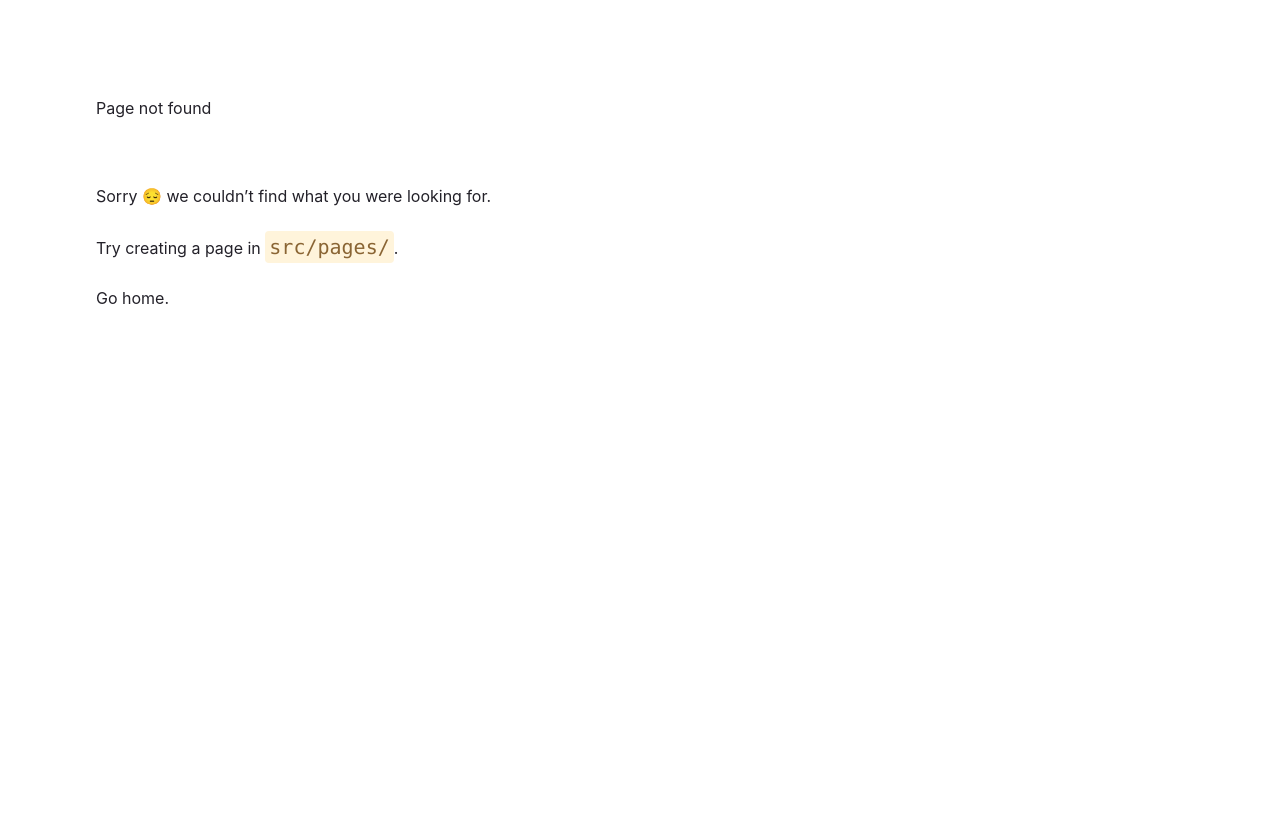
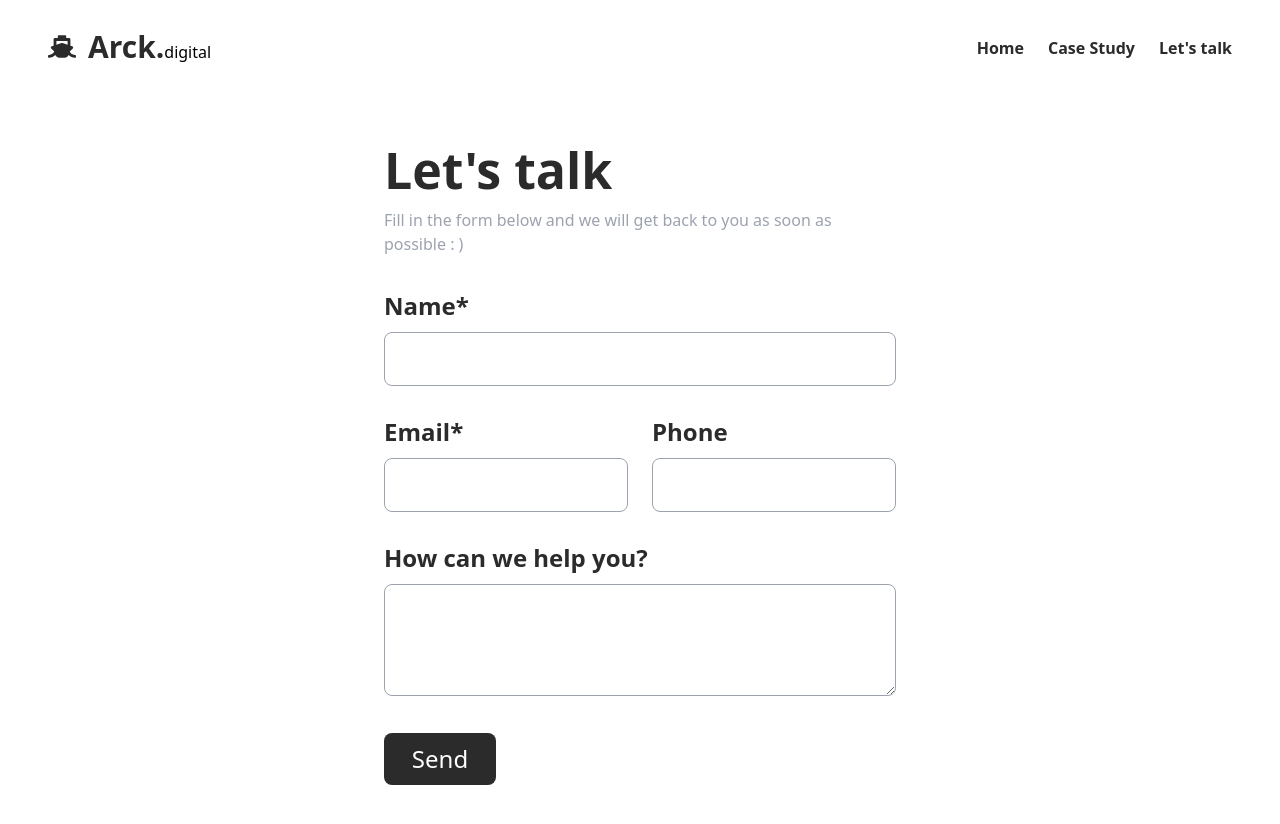
Before and after one commit to keganXi/arck-digital, a Gatsby site: page /contact in a window 1280 px wide. Before the commit this address had no page. Before the commit the page ends 800 px from the top, so only its background shows below. Built offline with nearby package versions, Linux system fonts and the light colour scheme; Gatsby itself is replaced by a stand-in of ours.

Commit message:
created contact page and added navigation links

```diff
--- a/src/components/Contact.jsx
+++ b/src/components/Contact.jsx
@@ -1,5 +1,6 @@
 // React imports
 import React, { Component } from "react";
+import { Link } from "gatsby";
 
 
 class Contact extends Component{
@@ -11,7 +12,9 @@ class Contact extends Component{
                 </div>
 
                 <div>
-                    <button className="rounded-lg bg-primary py-3 px-6 text-white font-semibold hover:bg-primary-hover duration-300">Let's get to work</button>
+                    <Link to="/contact">
+                        <button className="rounded-lg bg-primary py-3 px-6 text-white font-semibold hover:bg-primary-hover duration-300">Let's get to work</button>
+                    </Link>
                 </div>
             </div>
         );
--- a/src/components/Intro.jsx
+++ b/src/components/Intro.jsx
@@ -1,5 +1,6 @@
 // React imports.
 import React, { Component } from "react";
+import { Link } from "gatsby";
 
 
 // Images imports.
@@ -9,6 +10,7 @@ import PaymentBanner from "../images/payment-solution.svg";
 import TwitterIcon from "../images/twitter.svg";
 import InstagramIcon from "../images/instagram.svg";
 import LinkedinIcon from "../images/linkedin-in.svg";
+
 
 
 class Intro extends Component {
@@ -26,7 +28,9 @@ class Intro extends Component {
                             </div>
 
                             <div className="pt-7">
-                                <button className="rounded-lg bg-primary py-3 px-6 text-white font-semibold hover:bg-primary-hover duration-300">Let's talk</button>
+                                <Link to="/contact">
+                                    <button className="rounded-lg bg-primary py-3 px-6 text-white font-semibold hover:bg-primary-hover duration-300">Let's talk</button>
+                                </Link>
                                 <button className="rounded-lg bg-primary py-3 px-6 text-white font-semibold mx-1 sm:mx-4 hover:bg-primary-hover duration-300">How we work</button>
                             </div>
 
--- a/src/components/Navbar.jsx
+++ b/src/components/Navbar.jsx
@@ -1,7 +1,6 @@
 // React imports.
 import React, { Component } from "react";
-
-// Gatsby imports.
+import { Link } from "gatsby"
 
 // Image imports.
 import ShipIcon from "../images/ship.svg";
@@ -53,8 +52,13 @@ class Navbar extends Component{
                                         <img src={MenuIcon} alt="menu" height="20px" width="20px" />
                                     </button>
                                     <div className="sm:block hidden">
-                                        <span className="mr-6 font-semibold text-primary text-x-sm cursor-pointer">Case Study</span>
-                                        <span className="text-primary font-semibold text-x-sm cursor-pointer">Let's talk</span>
+                                        <Link to="/">
+                                            <span className="text-primary font-semibold text-x-sm cursor-pointer">Home</span>
+                                        </Link>
+                                        <span className="mx-6 font-semibold text-primary text-x-sm cursor-pointer">Case Study</span>
+                                        <Link to="/contact">
+                                            <span className="text-primary font-semibold text-x-sm cursor-pointer">Let's talk</span>
+                                        </Link>
                                     </div>
                                 </div>
                             </div>
@@ -95,6 +99,12 @@ const sidebar = (props) => {
             <div>
                 <div className="text-center text-white text-sembold text-md">
                     <div className="m-4">
+                        <Link to="/">
+                            <h1>Home</h1>
+                        </Link>
+                    </div>
+
+                    <div className="m-4">
                         <h1>Services</h1>
                     </div>
 
@@ -103,7 +113,9 @@ const sidebar = (props) => {
                     </div>
 
                     <div className="m-4">
-                        <h1>Let's talk</h1>
+                        <Link to="/contact">
+                            <h1>Let's talk</h1>
+                        </Link>
                     </div>
                 </div>
             </div>
--- /dev/null
+++ b/src/pages/contact.jsx
@@ -0,0 +1,64 @@
+// React imports
+import React, { Component } from "react";
+import { Link } from "gatsby"
+
+// Component imports.
+import Navbar from "../components/Navbar";
+
+
+class Contact extends Component{
+    render(){
+        return(
+            <div>
+                <Navbar />
+
+                <main className="md:my-10 justify-center flex">
+                    <div className="sm:w-2/5 p-6 sm:p-0">
+                        <header className="mb-8">
+                            <h1 className="font-bold text-primary text-md-sm sm:text-lg ">Let's talk</h1>
+                            <p className="text-gray-400">Fill in the form below and we will get back to you as soon as possible : )</p>
+                        </header>
+
+                        <section className="text-primary font-semibold text-sm sm:text-sm-l">
+                            <form>
+                                <label htmlFor="name">Name*</label>
+                                <div className="pt-2">
+                                    <input type="text" className="w-full border border-gray-400 p-2 rounded-lg" id="name" name="name" />
+                                </div>
+
+                                <div className="sm:flex py-7">
+                                    <div className="w-full sm:mr-3">
+                                        <label htmlFor="email">Email*</label>
+                                        <div className="pt-2">
+                                            <input type="text" className="w-full border border-gray-400 p-2 rounded-lg" id="email" name="email"/>
+                                        </div>
+                                    </div>
+
+                                    <div className="w-full sm:ml-3 pt-7 sm:p-0">
+                                        <label htmlFor="phone">Phone</label>
+                                        <div className="pt-2">
+                                            <input type="text" className="w-full border border-gray-400 p-2 rounded-lg" id="phone" name="phone"/>
+                                        </div>
+                                    </div>
+                                </div>
+
+                                <label htmlFor="description">How can we help you?</label>
+                                <div className="pt-2">
+                                    <textarea type="text" className="h-28 w-full border border-gray-400 p-2 rounded-lg" id="description" name="description"/>
+                                </div>
+
+                                <div className="pt-7">
+                                    <button className="rounded-lg bg-primary py-2 text-white hover:bg-primary-hover duration-300 w-full sm:w-28">Send</button>
+                                </div>
+                            </form>
+                        </section>
+                    </div>
+                </main>
+
+            </div>
+        );
+    }
+}
+
+
+export default Contact;
--- a/tailwind.config.js
+++ b/tailwind.config.js
@@ -14,6 +14,7 @@ module.exports = {
         "sm": "18px",
         "sm-l": "24px",
         "md": "30px",
+        "md-sm": "35px",
         "lg": "50px"
       },
     },
```
